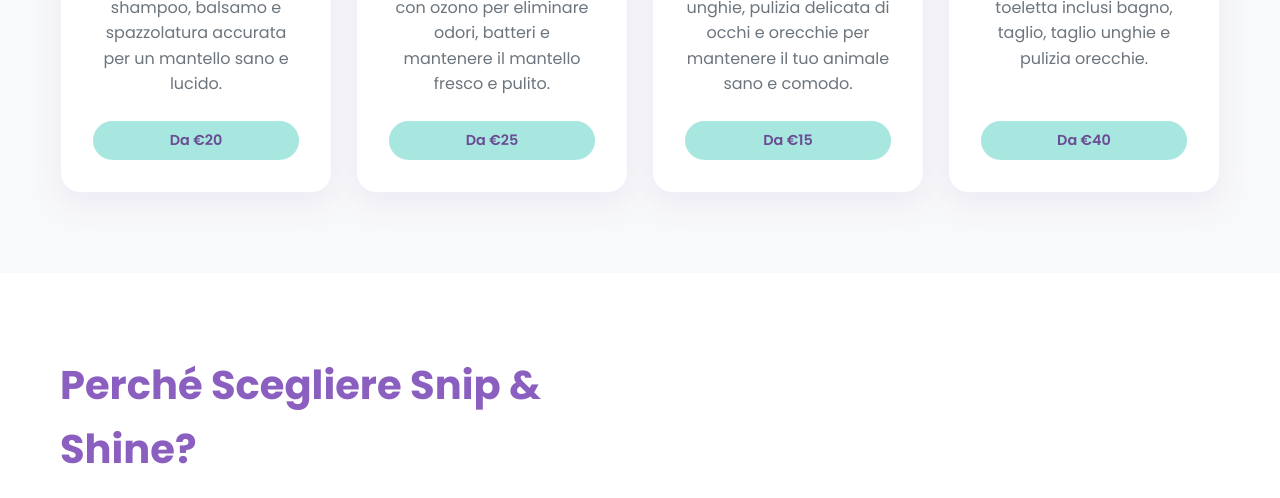
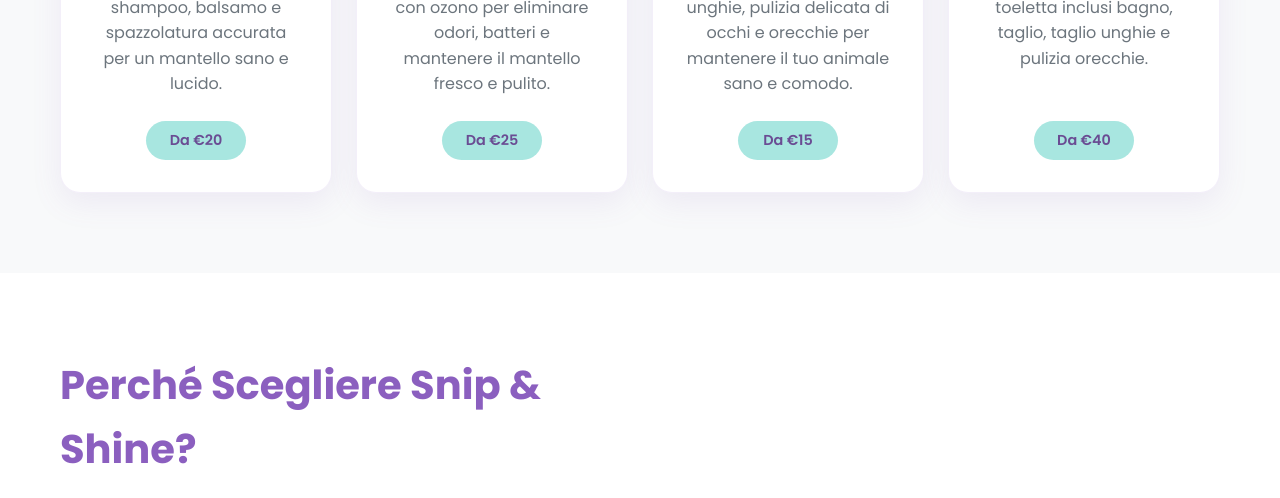
Before and after one commit to whirmill/limpidog-website, a website: page public/index.html in a window 1280 px wide. Shown: the part 1200-1698 px from the top of the page. Drawn offline with Linux system fonts and the light colour scheme.

Commit message:
fixed prices width

```diff
--- a/public/styles.css
+++ b/public/styles.css
@@ -398,6 +398,9 @@
   font-weight: 600;
   font-size: 0.9rem;
   margin-top: auto;
+  width: 100px;
+  margin-left: auto;
+  margin-right: auto;
 }
 
 /* About Section */
```
